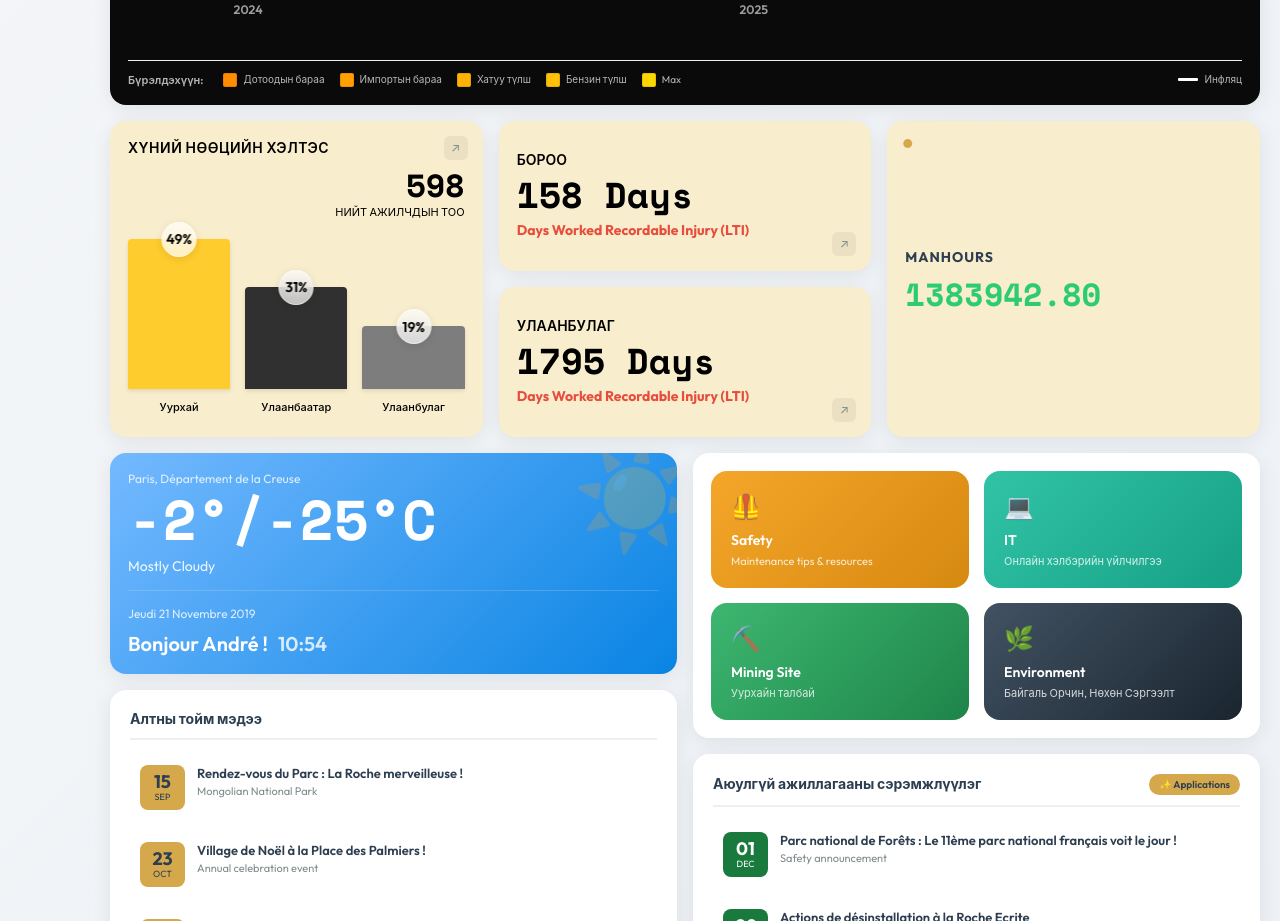
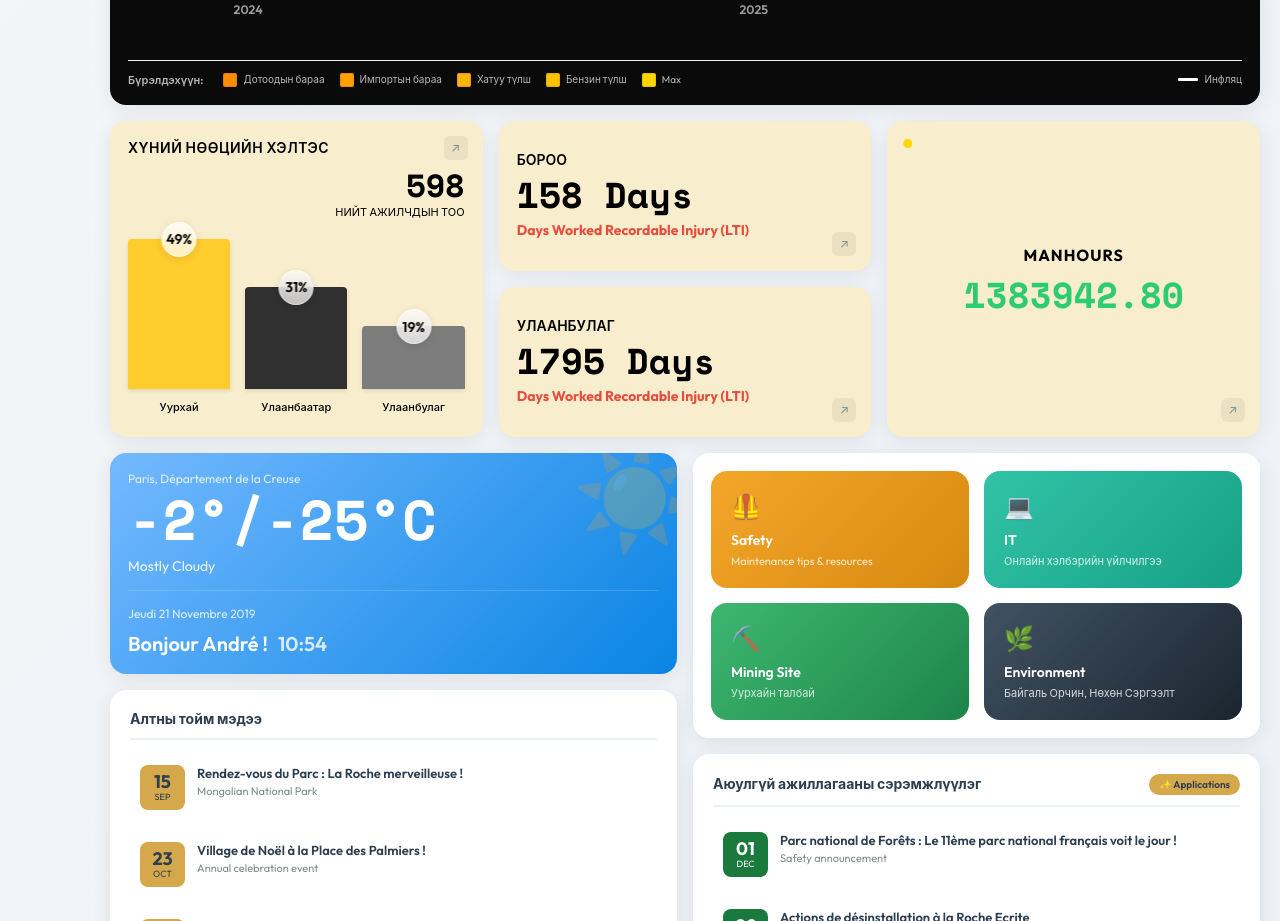
Before and after one commit to hodooniihoosonmantuu/project-cursor, a React (Vite) app: page / in a window 1280 px wide. Shown: the part 860-1781 px from the top of the page. Built offline with nearby package versions, Linux system fonts and the light colour scheme.

Commit message:
Update ManhoursWidget to match design: centered layout, yellow dot top-left, expand icon bottom-right

```diff
--- a/src/App.css
+++ b/src/App.css
@@ -813,24 +813,43 @@ body {
   display: flex;
   flex-direction: column;
   justify-content: center;
+  align-items: center;
   min-height: 140px;
+  text-align: center;
+}
+
+.manhours-indicator {
+  position: absolute;
+  top: 15px;
+  left: 15px;
+  font-size: 12px;
+  color: #FFD700;
+}
+
+.manhours-widget-card .widget-expand {
+  position: absolute;
+  bottom: 15px;
+  right: 15px;
+  top: auto;
 }
 
 .manhours-title {
-  font-size: 14px;
-  font-weight: 700;
-  color: var(--text-primary);
+  font-size: 16px;
+  font-weight: 700;
+  color: #000000 !important;
   text-transform: uppercase;
   letter-spacing: 1px;
   margin-bottom: 12px;
+  text-align: center;
 }
 
 .manhours-value-large {
   font-family: 'Space Mono', monospace;
-  font-size: 32px;
+  font-size: 36px;
   font-weight: 700;
   color: #2ecc71;
   line-height: 1;
+  text-align: center;
 }
 
 /* Weather Widget */
--- a/src/components/ManhoursWidget.jsx
+++ b/src/components/ManhoursWidget.jsx
@@ -21,9 +21,10 @@ function ManhoursWidget() {
 
   return (
     <div className="widget manhours-widget-card" ref={widgetRef}>
-      <div className="safety-indicator">●</div>
+      <div className="manhours-indicator">●</div>
       <div className="manhours-title">MANHOURS</div>
       <div className="manhours-value-large">1383942.80</div>
+      <div className="widget-expand">↗</div>
     </div>
   )
 }
```
